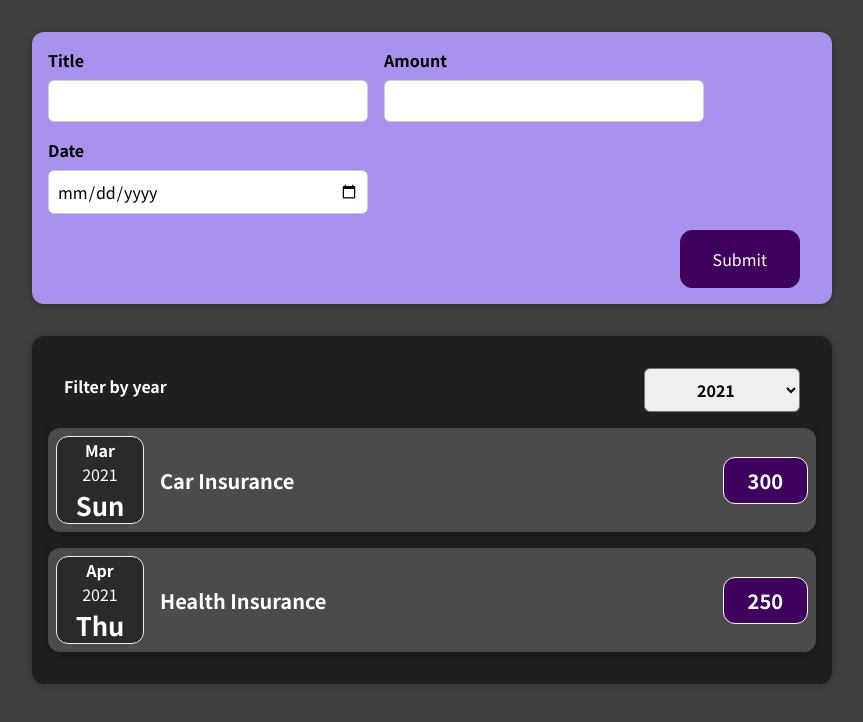
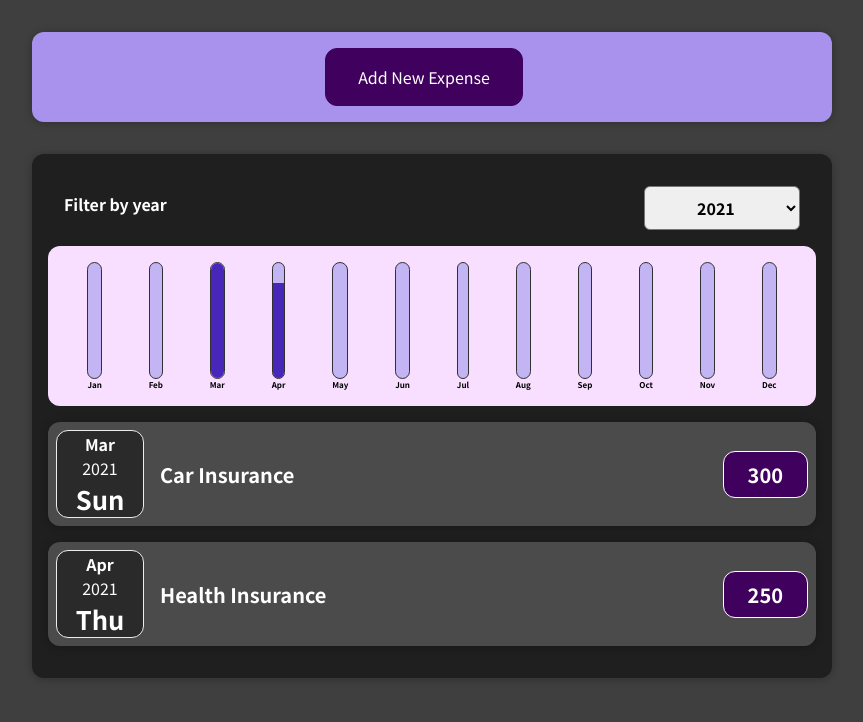
Before and after one commit to rakib2067/React-Expense-Tracker, a React (Create React App) app: page / in a window 1280 px wide. Shown: the top 722 px of the page, without its empty margins (208-1071 px from the left). Built offline with nearby package versions, Linux system fonts and the light colour scheme.

Commit message:
Finishing Touches for mainapp

```diff
--- /dev/null
+++ b/src/components/Chart/Chart.css
@@ -0,0 +1,9 @@
+.chart {
+  padding: 1rem;
+  border-radius: 12px;
+  background-color: #f8dfff;
+  text-align: center;
+  display: flex;
+  justify-content: space-around;
+  height: 10rem;
+}
--- /dev/null
+++ b/src/components/Chart/Chart.js
@@ -0,0 +1,21 @@
+import React from "react";
+import "./Chart.css";
+import ChartBar from "./ChartBar";
+export default function Chart(props) {
+  const dataPointValues = props.dataPoints.map((dataPoint) => dataPoint.value);
+  const totalMaximum = Math.max(...dataPointValues);
+  return (
+    <div className="chart">
+      {props.dataPoints.map((dataPoint) => {
+        return (
+          <ChartBar
+            key={dataPoint.label}
+            label={dataPoint.label}
+            maxValue={totalMaximum}
+            value={dataPoint.value}
+          />
+        );
+      })}
+    </div>
+  );
+}
--- /dev/null
+++ b/src/components/Chart/ChartBar.css
@@ -0,0 +1,30 @@
+.chart-bar {
+  height: 100%;
+  display: flex;
+  flex-direction: column;
+  align-items: center;
+}
+
+.chart-bar__inner {
+  height: 100%;
+  width: 100%;
+  border: 1px solid #313131;
+  border-radius: 12px;
+  background-color: #c3b4f3;
+  overflow: hidden;
+  display: flex;
+  flex-direction: column;
+  justify-content: flex-end;
+}
+
+.chart-bar__fill {
+  background-color: #4826b9;
+  width: 100%;
+  transition: all 0.3s ease-out;
+}
+
+.chart-bar__label {
+  font-weight: bold;
+  font-size: 0.5rem;
+  text-align: center;
+}
--- /dev/null
+++ b/src/components/Chart/ChartBar.js
@@ -0,0 +1,20 @@
+import React from "react";
+import "./ChartBar.css";
+export default function ChartBar(props) {
+  let barFillHeight = "0%";
+
+  if (props.maxValue > 0) {
+    barFillHeight = Math.round((props.value / props.maxValue) * 100) + "%";
+  }
+  return (
+    <div className="chart-bar">
+      <div className="chart-bar__inner">
+        <div
+          className="chart-bar__fill"
+          style={{ height: barFillHeight }}
+        ></div>
+      </div>
+      <div className="chart-bar__label">{props.label}</div>
+    </div>
+  );
+}
--- a/src/components/Expenses/ExpenseItem.js
+++ b/src/components/Expenses/ExpenseItem.js
@@ -4,6 +4,7 @@
 import "./ExpenseItem.css";
 export default function ExpenseItem(props) {
   return (
+    <li>
       <Card className="expense-item">
         <Date date={props.date} />
         <div className="expense-item__description">
@@ -11,5 +12,6 @@
           <div className="expense-item__price">{props.amount}</div>
         </div>
       </Card>
+    </li>
   );
 }
--- a/src/components/Expenses/Expenses.js
+++ b/src/components/Expenses/Expenses.js
@@ -2,6 +2,7 @@
 import Card from "../UI/Card";
 import ExpenseItem from "./ExpenseItem";
 import "./Expenses.css";
+import ExpensesChart from "./ExpensesChart";
 import ExpensesFilter from "./ExpensesFilter";
 import ExpensesList from "./ExpensesList";
 export default function Expenses(props) {
@@ -16,6 +17,7 @@
   return (
     <Card className="expenses">
       <ExpensesFilter current={selected} currentSelected={currentSelected} />
+      <ExpensesChart expenses={filteredExpenses} />
       <ExpensesList filteredList={filteredExpenses} />
     </Card>
   );
--- /dev/null
+++ b/src/components/Expenses/ExpensesChart.js
@@ -0,0 +1,24 @@
+import React from "react";
+import Chart from "../Chart/Chart";
+
+export default function ExpensesChart(props) {
+  const chartDataPoints = [
+    { label: "Jan", value: 0 },
+    { label: "Feb", value: 0 },
+    { label: "Mar", value: 0 },
+    { label: "Apr", value: 0 },
+    { label: "May", value: 0 },
+    { label: "Jun", value: 0 },
+    { label: "Jul", value: 0 },
+    { label: "Aug", value: 0 },
+    { label: "Sep", value: 0 },
+    { label: "Oct", value: 0 },
+    { label: "Nov", value: 0 },
+    { label: "Dec", value: 0 },
+  ];
+  for (const expense of props.expenses) {
+    const expenseMonth = expense.date.getMonth();
+    chartDataPoints[expenseMonth].value += expense.amount;
+  }
+  return <Chart dataPoints={chartDataPoints} />;
+}
--- a/src/components/NewExpense/ExpenseForm.js
+++ b/src/components/NewExpense/ExpenseForm.js
@@ -18,13 +18,14 @@
     event.preventDefault();
     const enteredItems = {
       title: enteredTitle,
-      amount: enteredAmount,
+      amount: +enteredAmount,
       date: new Date(enteredDate),
     };
     props.onExpenseSubmit(enteredItems);
     setEnteredAmount("");
     setEnteredTitle("");
     setEnteredDate("");
+    props.onClear();
   };
   return (
     <form onSubmit={handleSubmit}>
@@ -59,7 +60,10 @@
         </div>
       </div>
       <div className="new-expense__actions">
-        <button type="submit">Submit</button>
+        <button type="submit" onClick={props.onClear}>
+          Clear
+        </button>
+        <button type="submit">Add Expense</button>
       </div>
     </form>
   );
--- a/src/components/NewExpense/NewExpense.js
+++ b/src/components/NewExpense/NewExpense.js
@@ -1,7 +1,9 @@
-import React from "react";
+import React, { useState } from "react";
 import "./NewExpense.css";
 import ExpenseForm from "./ExpenseForm";
 export default function NewExpense(props) {
+  const [visible, setVisible] = useState(false);
+  let body;
   const expenseSubmitHandler = (enteredItem) => {
     const newItem = {
       ...enteredItem,
@@ -9,9 +11,20 @@
     };
     props.onAddExpense(newItem);
   };
-  return (
-    <div className="new-expense">
-      <ExpenseForm onExpenseSubmit={expenseSubmitHandler} />
-    </div>
-  );
+  if (!visible) {
+    body = (
+      <button onClick={() => setVisible(true)} className="new-expense__actions">
+        Add New Expense
+      </button>
+    );
+  } else {
+    body = (
+      <ExpenseForm
+        onClear={() => setVisible(false)}
+        onExpenseSubmit={expenseSubmitHandler}
+      />
+    );
+  }
+
+  return <div className="new-expense">{body}</div>;
 }
```
Also changed, not shown: 1 other file (tests, documents, lock files or other folders). Lines whose indentation alone changed are shown as unchanged.
